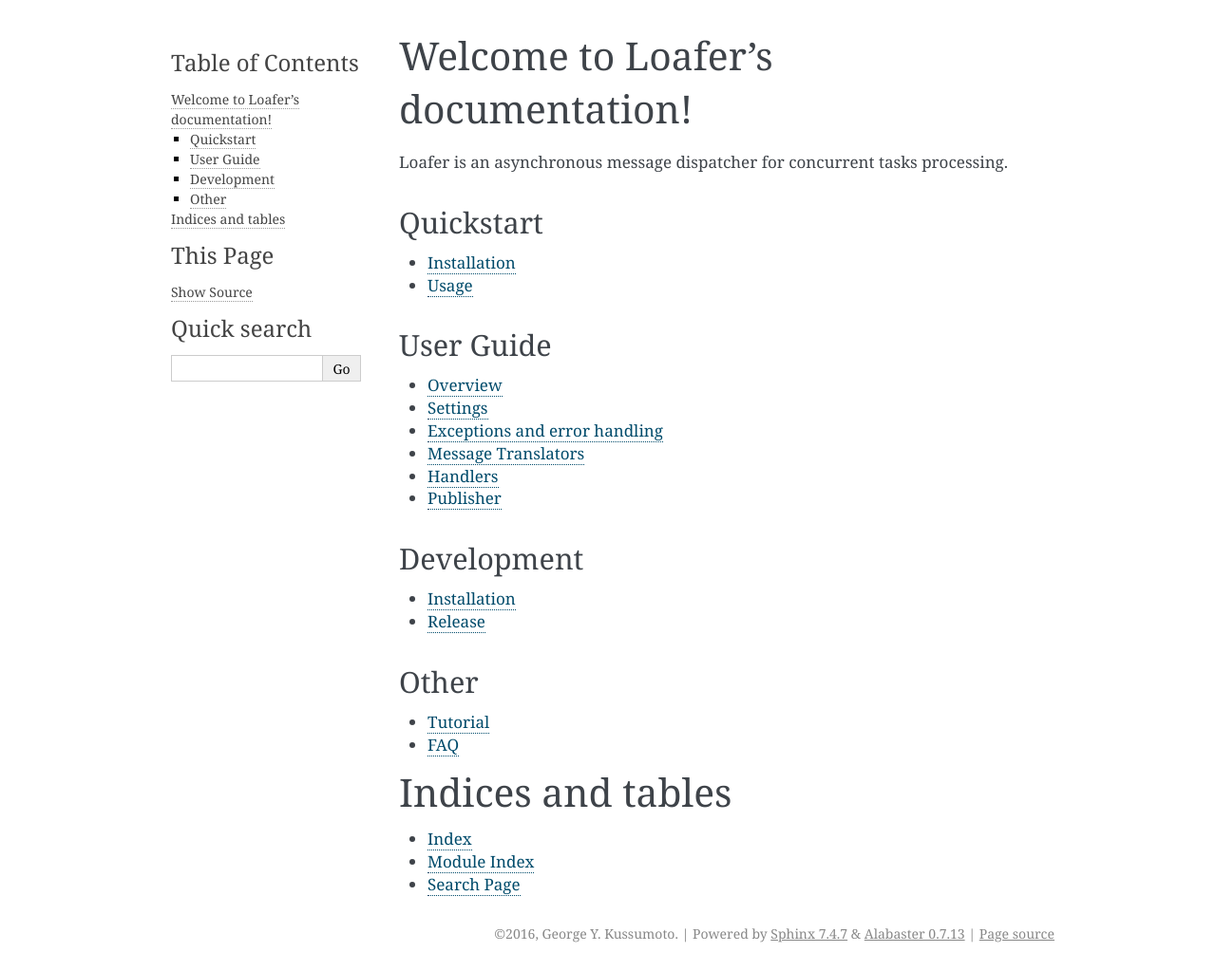
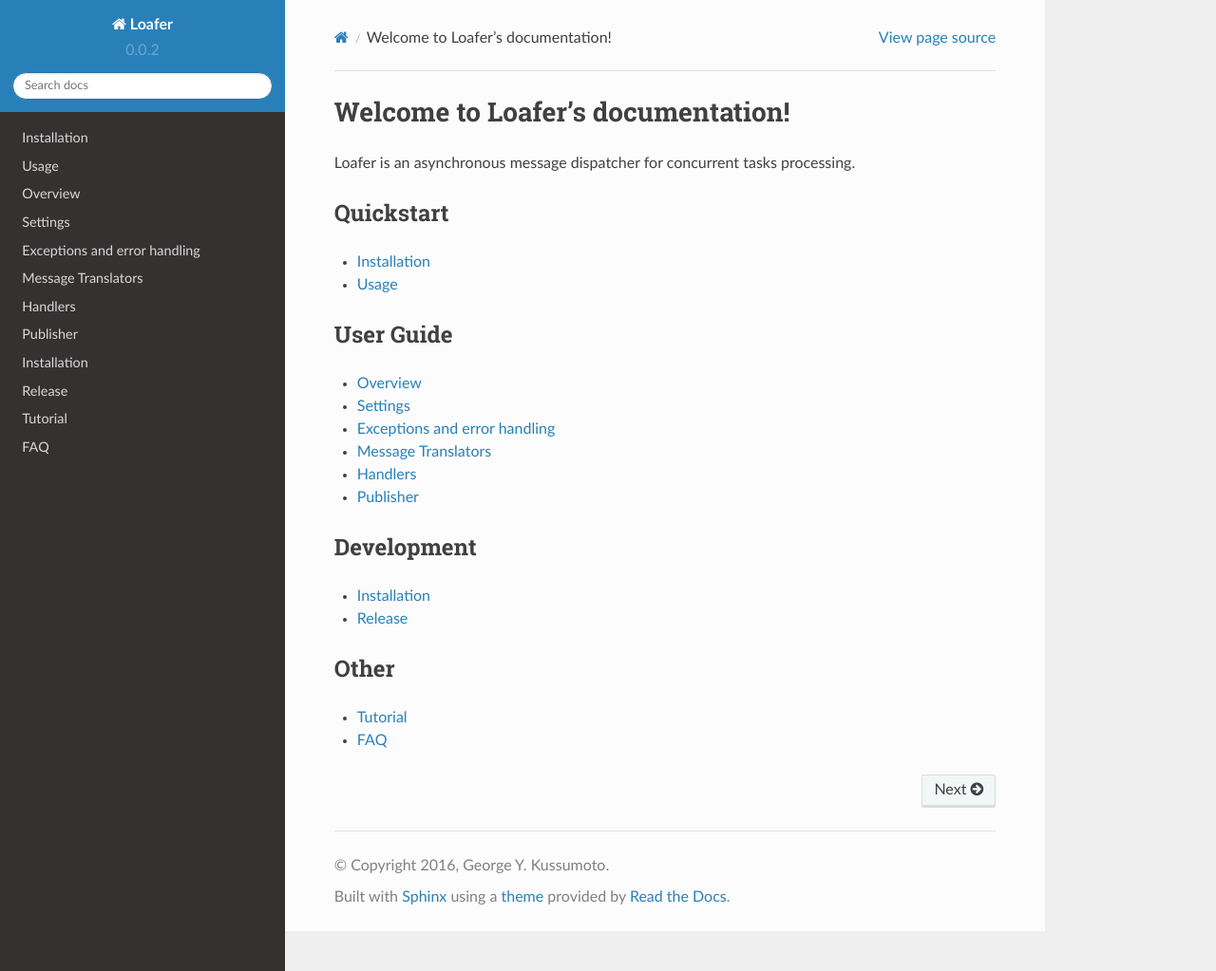
Before and after one commit to georgeyk/loafer, a Sphinx documentation site: the page built from docs/source/index.rst, in a window 1280 px wide and 1023 px high. Shown: the whole window at 95% size. Built offline with Sphinx 7.4.7 and the Read the Docs theme 2.0.0, drawn with Linux system fonts in a browser that asks for light colours.

Commit message:
Change docs theme and version

```diff
--- a/docs/source/conf.py
+++ b/docs/source/conf.py
@@ -56,9 +56,9 @@
 #
 
 # The short X.Y version.
-version = '0.0.1'
+version = '0.0.2'
 # The full version, including alpha/beta/rc tags.
-release = '0.0.1'
+release = '0.0.2'
 
 # The language for content autogenerated by Sphinx. Refer to documentation
 # for a list of supported languages.
@@ -110,7 +110,11 @@
 
 # The theme to use for HTML and HTML Help pages.  See the documentation for
 # a list of builtin themes.
-html_theme = 'alabaster'
+on_rtd = os.environ.get('READTHEDOCS', None) == 'True'
+if not on_rtd:
+    import sphinx_rtd_theme
+    html_theme = 'sphinx_rtd_theme'
+    html_theme_path = [sphinx_rtd_theme.get_html_theme_path()]
 
 # Theme options are theme-specific and customize the look and feel of a theme
 # further.  For a list of options available for each theme, see the
--- a/docs/source/index.rst
+++ b/docs/source/index.rst
@@ -52,11 +52,3 @@
 
     tutorial.rst
     faq.rst
-
-
-Indices and tables
-==================
-
-* :ref:`genindex`
-* :ref:`modindex`
-* :ref:`search`
```
Also changed, not shown: 1 other file.
